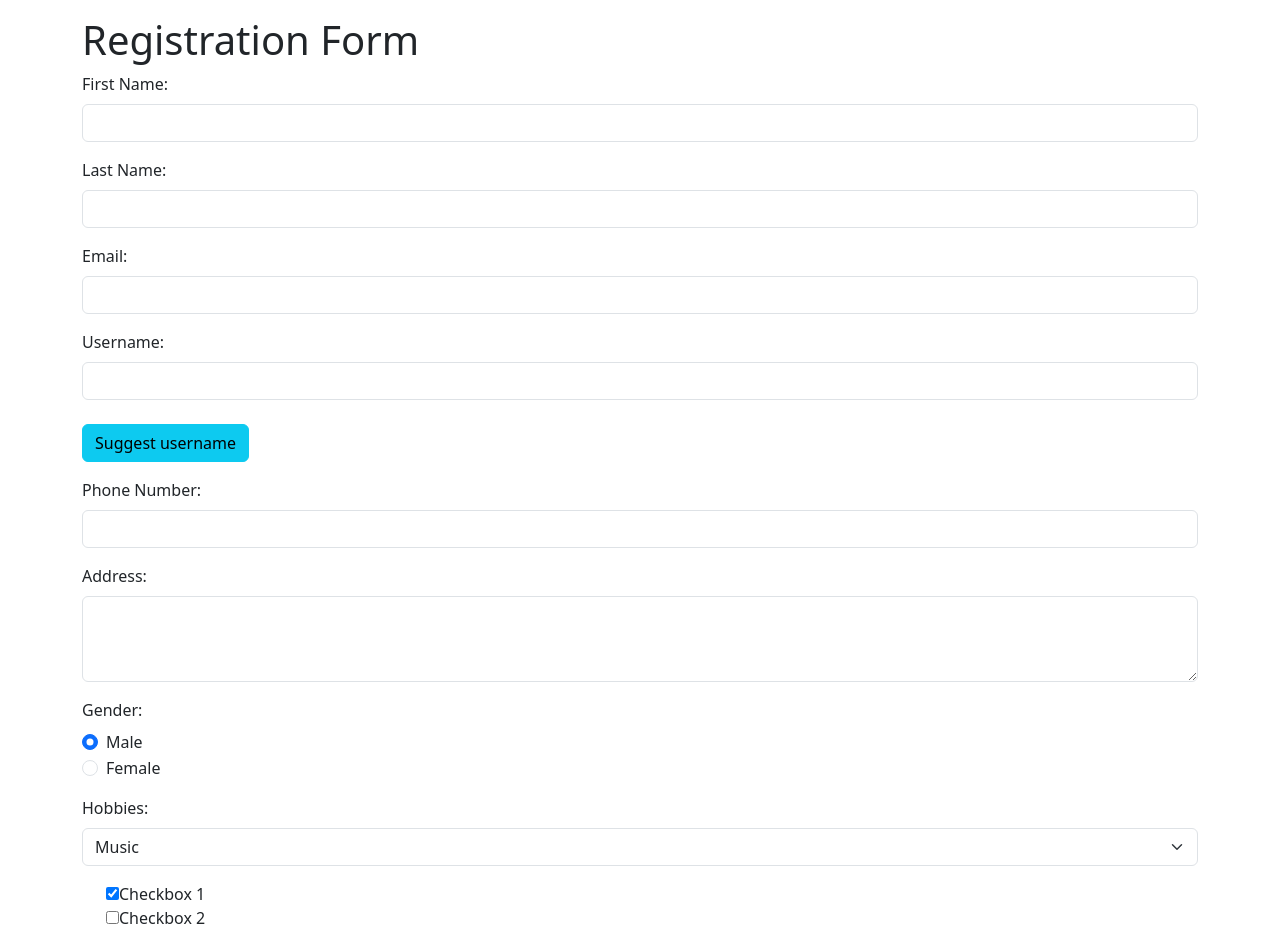
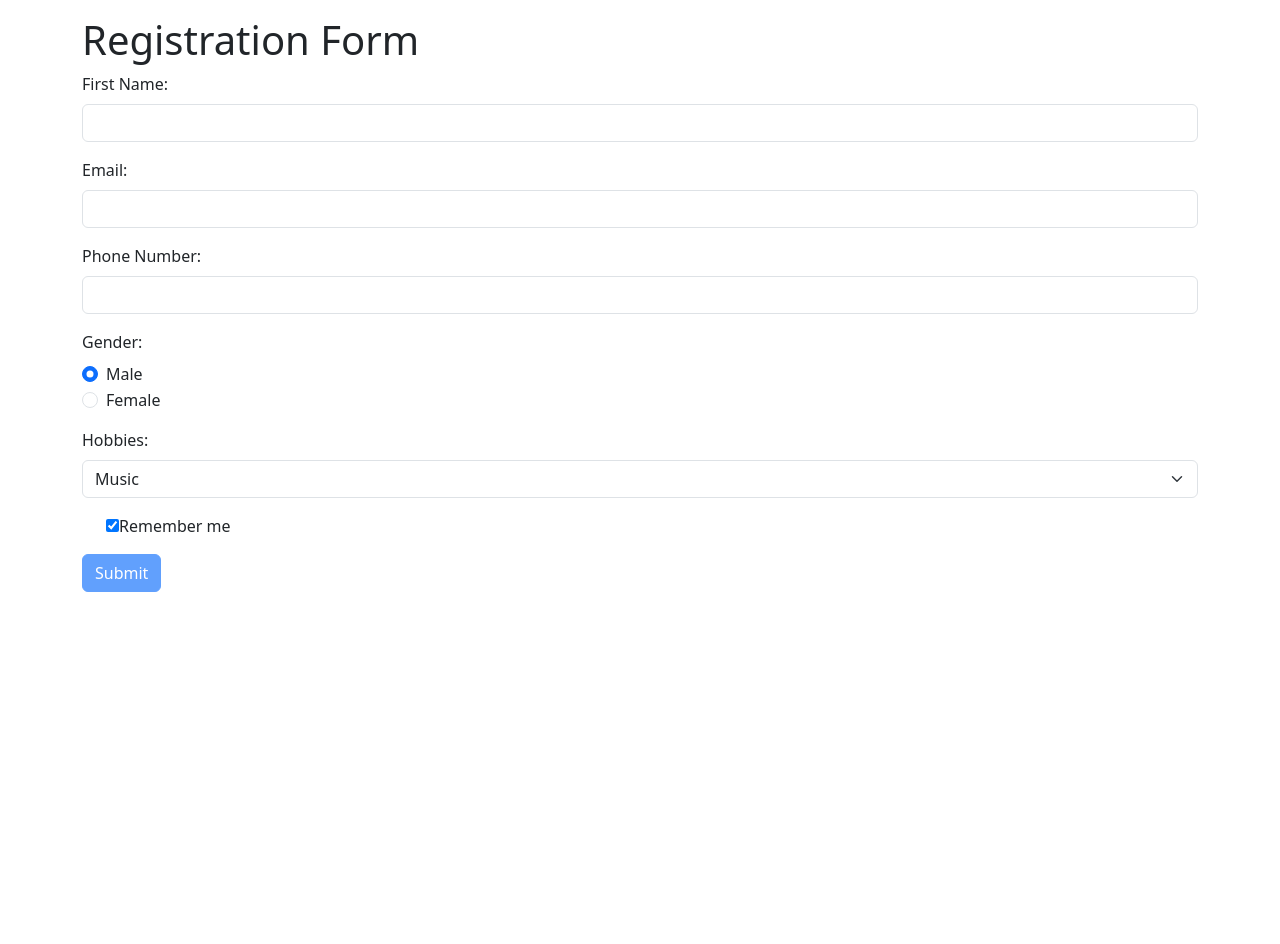
Before and after one commit to rahuly-bacancy/angular-forms, an Angular app: page / in a window 1280 px wide. Shown: the top 944 px of the page. After the commit the page ends 800 px from the top, so only its background shows below. Built offline with nearby package versions, Linux system fonts and the light colour scheme.

Commit message:
Changes in form

```diff
--- a/src/app/app.component.html
+++ b/src/app/app.component.html
@@ -10,25 +10,18 @@
         </span>
       </div>
       <div class="mb-3">
-        <label for="lastName" class="form-label">Last Name:</label>
-        <input type="text" class="form-control" id="lastName" ngModel name="lastName" #lastName="ngModel" required>
-        <span class="help-block" *ngIf="lastName.invalid && lastName.touched">
-          Lastname is required
-        </span>
-      </div>
-      <div class="mb-3">
         <label for="email" class="form-label">Email:</label>
         <input type="email" class="form-control" id="email" ngModel name="email" #email="ngModel" required email>
         <span class="help-block" *ngIf="email.invalid && email.touched">
           Email is required
         </span>
       </div>
-      <div class="mb-3">
+      <!-- <div class="mb-3">
         <label for="username" class="form-label">Username:</label>
         <input type="text" class="form-control" id="username" ngModel name="username" #username="ngModel">
         <br>
         <button (click)="suggestUserName()" type="button" class="btn btn-info">Suggest username</button>
-      </div>
+      </div> -->
       <div class="mb-3">
         <label for="phone" class="form-label">Phone Number:</label>
         <input type="number" class="form-control" id="phone" ngModel name="phone" #phone="ngModel" required>
@@ -36,10 +29,6 @@
           Phone is required
         </span>
       </div>
-    </div>
-    <div class="mb-3">
-      <label for="address" class="form-label">Address:</label>
-      <textarea class="form-control" id="address" rows="3" ngModel name="address" #address="ngModel"></textarea>
     </div>
     <div class="mb-3">
       <label class="form-label">Gender:</label>
@@ -64,12 +53,8 @@
     </div>
     <div class="mb-3 form-check">
       <div>
-        <input type="checkbox" id="checkbox1" name="checkbox1" value="checkbox1" ngModel="checkbox1">
-        <label for="checkbox1">Checkbox 1</label>
-      </div>
-      <div>
-        <input type="checkbox" id="checkbox2" name="checkbox2" value="checkbox2" ngModel>
-        <label for="checkbox2">Checkbox 2</label>
+        <input type="checkbox" id="remember_me" name="remember_me" ngModel="remember_me">
+        <label for="remember_me">Remember me</label>
       </div>
     </div>
     <button type="submit" class="btn btn-primary" [disabled]="!formValue.valid">Submit</button>
```
